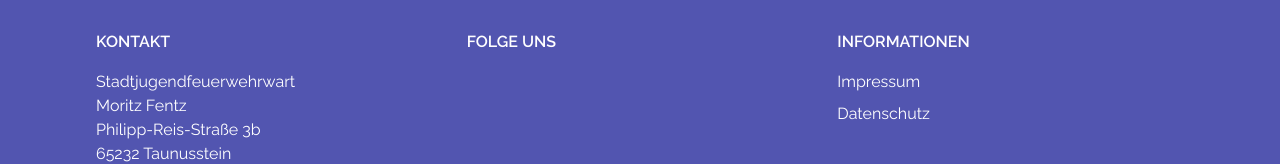
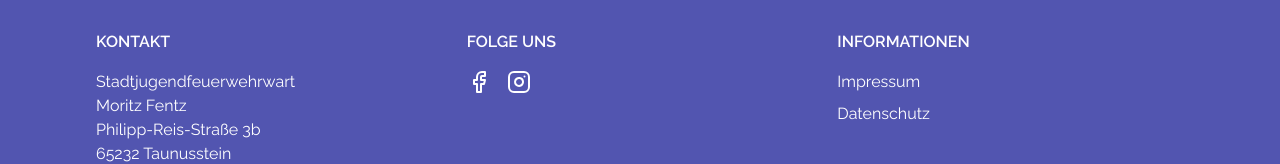
Before and after one commit to jf-taunusstein/jf-taunusstein, a Next.js app: page / in a window 1280 px wide. Shown: the part 4756-4920 px from the top of the page. Built offline with nearby package versions, Linux system fonts and the light colour scheme.

Commit message:
feat: add social media links

```diff
--- a/src/app/page.tsx
+++ b/src/app/page.tsx
@@ -1,4 +1,4 @@
-import { ArrowRight } from "lucide-react";
+import { ArrowRight, Facebook, Instagram } from "lucide-react";
 import Image from "next/image";
 import Link from "next/link";
 
@@ -208,6 +208,22 @@ export default function JugendfeuerwehrIndex() {
 
           <FooterSection>
             <FooterSectionTitle>Folge uns</FooterSectionTitle>
+            <ul className="flex space-x-4">
+              <a
+                href="https://www.facebook.com/jftaunusstein"
+                target="_blank"
+                rel="noreferrer"
+              >
+                <Facebook className="h-6 w-6" />
+              </a>
+              <a
+                href="https://www.instagram.com/jugendfeuerwehrtaunusstein/"
+                target="_blank"
+                rel="noreferrer"
+              >
+                <Instagram className="h-6 w-6" />
+              </a>
+            </ul>
           </FooterSection>
 
           <FooterSection>
```
